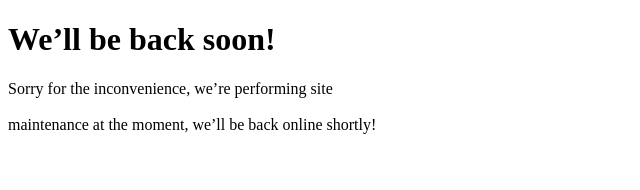
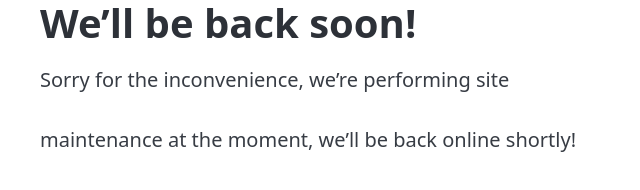
Before and after one commit to tommyha/tommyha.github.io, a plain HTML site: page index.html in a window 1280 px wide. Shown: the whole page, without its empty margins (0-640 px from the left). Drawn offline with nearby package versions, Linux system fonts and the light colour scheme.

Commit message:
adding css link to index file

```diff
--- a/index.html
+++ b/index.html
@@ -5,7 +5,8 @@
         <meta charset="utf-8" />
         <meta name="robots" content="noindex" />
         <meta name="viewport" content="width=device-width, initial-scale=1.0" />
-        <link href="min.css" rel="stylesheet" type="text/css">
+        <link rel="stylesheet" href="https://cdn.jsdelivr.net/npm/@picocss/pico@2/css/pico.min.css" />
+        <!-- link href="min.css" rel="stylesheet" type="text/css" -->
 
     </head>
     <body>
```
